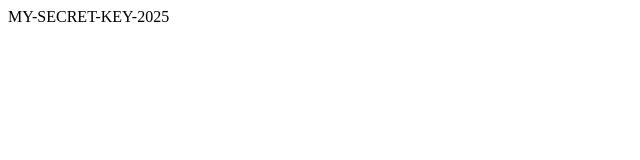
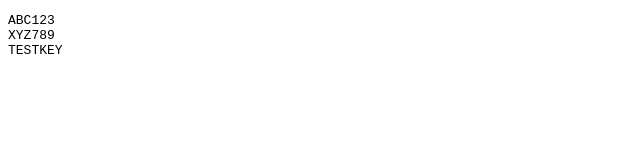
Before and after one commit to tungtestuser/usertest, a plain HTML site: page index.html in a window 1280 px wide. Shown: the whole page, without its empty margins (0-640 px from the left). Drawn offline with Linux system fonts and the light colour scheme.

Commit message:
Update index.html

```diff
--- a/index.html
+++ b/index.html
@@ -1,10 +1,16 @@
 <!DOCTYPE html>
 <html>
-  <head>
-    <meta charset="UTF-8">
-    <title>Key File</title>
-  </head>
-  <body>
-    MY-SECRET-KEY-2025
-  </body>
+<head>
+  <meta charset="UTF-8">
+  <title>Key Store</title>
+</head>
+<body>
+<!-- Danh sách key hợp lệ -->
+<!-- Format đơn giản: mỗi key 1 dòng -->
+<pre id="keys">
+ABC123
+XYZ789
+TESTKEY
+</pre>
+</body>
 </html>
```
